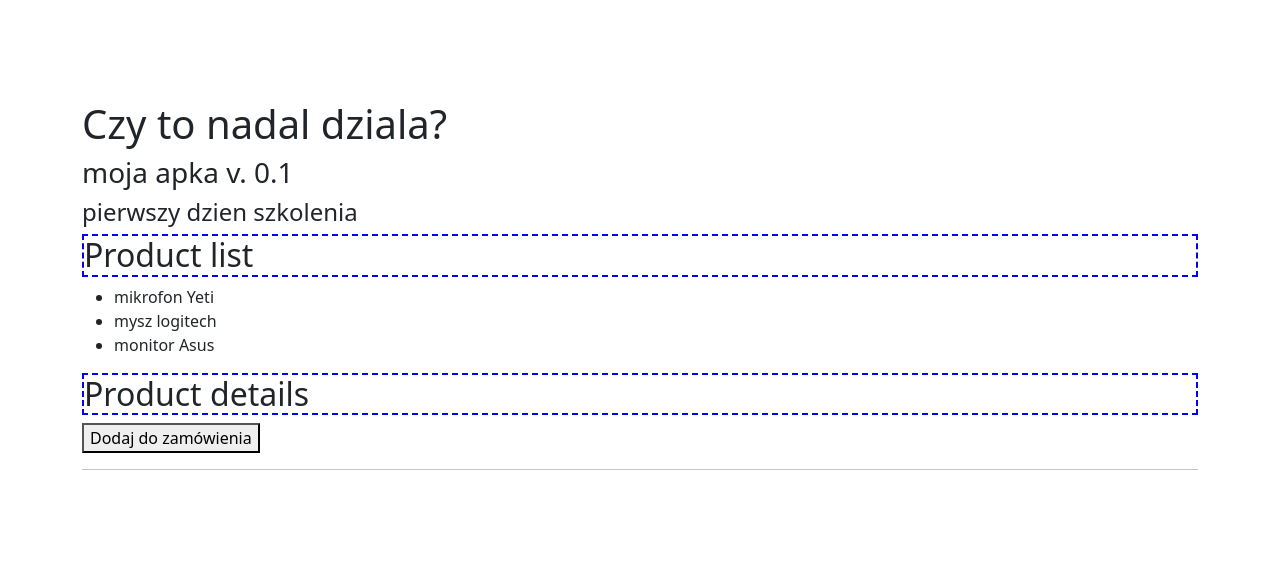
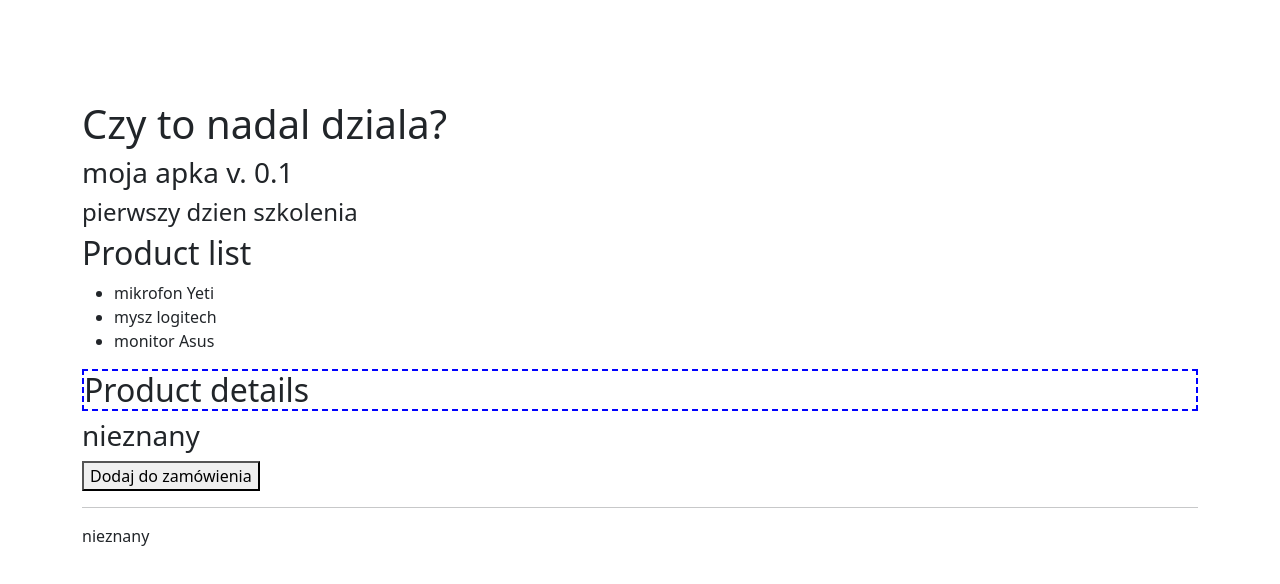
Before and after one commit to dev-com2020/altkom_ang15_1, an Angular app: page / in a window 1280 px wide. Shown: the top 584 px of the page. Built offline with nearby package versions, Linux system fonts and the light colour scheme.

Commit message:
15:39 22.04

```diff
--- a/src/app/app.component.ts
+++ b/src/app/app.component.ts
@@ -1,11 +1,14 @@
-import { Component } from '@angular/core';
+import { Component, OnDestroy } from '@angular/core';
 
 @Component({
   selector: 'app-root',
   templateUrl: './app.component.html',
   styleUrls: ['./app.component.css']
 })
-export class AppComponent {
+export class AppComponent implements OnDestroy {
   title = 'moja apka v. 0.1';
   opis = 'pierwszy dzien szkolenia';
+  ngOnDestroy(): void {
+    console.log('dzialam w OnDestroy')
+  }
 }
--- a/src/app/products/product-detail/product-detail.component.html
+++ b/src/app/products/product-detail/product-detail.component.html
@@ -1,3 +1,3 @@
 <h2>Product details</h2>
-<h3>{{ name }}</h3>
+<h3>{{ productName }}</h3>
 <button (click)="buy()">Dodaj do zamówienia</button>
--- a/src/app/products/product-detail/product-detail.component.ts
+++ b/src/app/products/product-detail/product-detail.component.ts
@@ -1,17 +1,40 @@
-import { Component, Input, Output, EventEmitter, ViewEncapsulation } from '@angular/core';
+import { Component, Input, Output, EventEmitter, ViewEncapsulation, ChangeDetectionStrategy, OnInit, OnChanges, SimpleChanges } from '@angular/core';
 
 @Component({
   selector: 'app-product-detail',
   templateUrl: './product-detail.component.html',
   styleUrls: ['./product-detail.component.css'],
-  encapsulation: ViewEncapsulation.None
+  // encapsulation: ViewEncapsulation.None
+  changeDetection: ChangeDetectionStrategy.OnPush
 })
-export class ProductDetailComponent {
+export class ProductDetailComponent implements OnInit, OnChanges {
   @Input() name = ''
   @Output() bought = new EventEmitter<string>();
+
+  constructor(){
+    console.log(`Produkt ${this.name} w konstruktorze`)
+  }
+
+  ngOnInit(): void {
+      console.log(`Produkt ${this.name} w OnInit`)
+  }
+  ngOnChanges(changes: SimpleChanges): void {
+      const product = changes['name']
+      if (!product.isFirstChange()) {
+        const oldValue = product.previousValue
+        const newValue = product.currentValue
+        console.log(`Produkt zmieniony z ${oldValue} na ${newValue}`)
+      }
+  }
 
   buy() {
     this.bought.emit(this.name)
   }
 
+  get productName():string{
+    console.log(`GET ${this.name}`)
+    return this.name
+
+  }
+
 }
--- a/src/app/products/product-list/product-list.component.ts
+++ b/src/app/products/product-list/product-list.component.ts
@@ -6,7 +6,7 @@ import { Component } from '@angular/core';
   styleUrls: ['./product-list.component.css']
 })
 export class ProductListComponent {
-selectedProduct = ''
+selectedProduct = 'nieznany'
 
 onBuy(name: string) {
   window.alert(`Dodaleś do listy ${name}!`)
```
